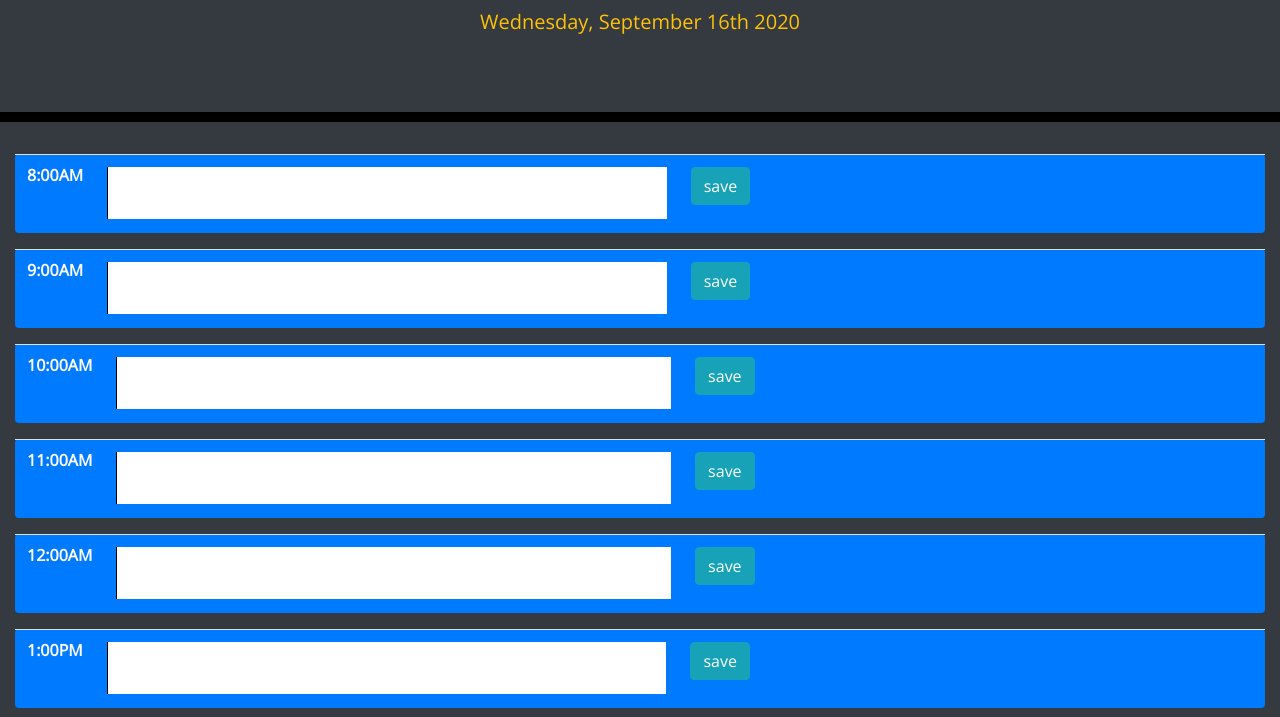
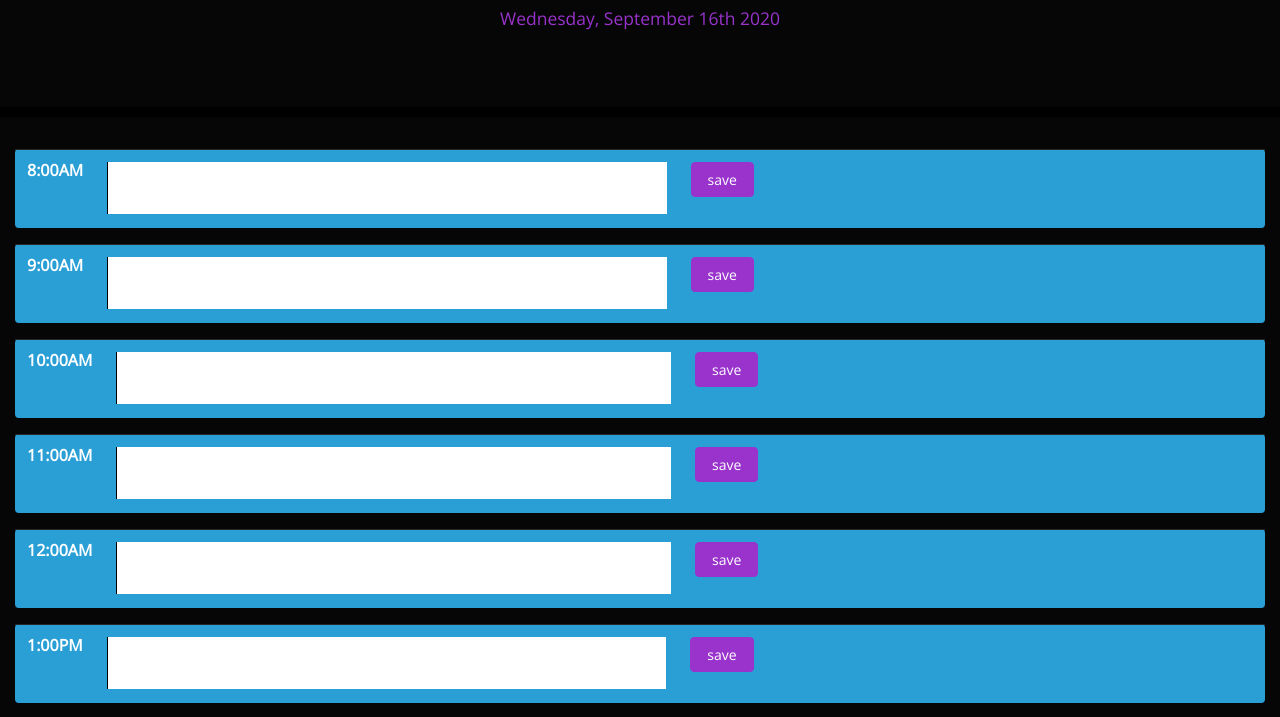
Before and after one commit to poserposer13/Calendar, a plain HTML site: page index.html in a window 1280 px wide. Shown: the part 182-899 px from the top of the page. Drawn offline with nearby package versions, Linux system fonts and the light colour scheme.

Commit message:
Changed the bootstrap theme and changed some styling on the page

```diff
--- a/index.html
+++ b/index.html
@@ -5,7 +5,9 @@
   <meta charset="UTF-8" />
   <meta name="viewport" content="width=device-width, initial-scale=1.0" />
   <meta http-equiv="X-UA-Compatible" content="ie=edge" />
-  <link rel="stylesheet" href="https://stackpath.bootstrapcdn.com/bootstrap/4.3.1/css/bootstrap.min.css" />
+  <!-- <link rel="stylesheet" href="https://stackpath.bootstrapcdn.com/bootstrap/4.3.1/css/bootstrap.min.css" /> -->
+  <link rel="stylesheet" href="https://stackpath.bootstrapcdn.com/bootswatch/4.5.2/cyborg/bootstrap.min.css" integrity="sha384-nEnU7Ae+3lD52AK+RGNzgieBWMnEfgTbRHIwEvp1XXPdqdO6uLTd/NwXbzboqjc2" crossorigin="anonymous">
+
   <link rel="stylesheet" href="https://use.fontawesome.com/releases/v5.8.1/css/all.css"
     integrity="sha384-50oBUHEmvpQ+1lW4y57PTFmhCaXp0ML5d60M1M7uH2+nqUivzIebhndOJK28anvf" crossorigin="anonymous" />
   <link href="https://fonts.googleapis.com/css?family=Open+Sans&display=swap" rel="stylesheet" />
@@ -13,7 +15,7 @@
   <title>Work Day Scheduler</title>
 </head>
 
-<body class="bg-dark">
+<body >
   <header class="jumbotron">
     <h1 class="display-3 text-white">Work Day Scheduler</h1>
     <p class="lead text-white">A simple calendar app for scheduling your work day</p>
--- a/script.js
+++ b/script.js
@@ -4,7 +4,7 @@ $(document).ready(function () {
 
     let currentDay = moment().format("dddd, MMMM Do YYYY");
     let dayDisplay = $('#currentDay');
-    dayDisplay.addClass('text-warning')
+    dayDisplay.addClass('text-info')
     dayDisplay.text(currentDay);
 
 
```
